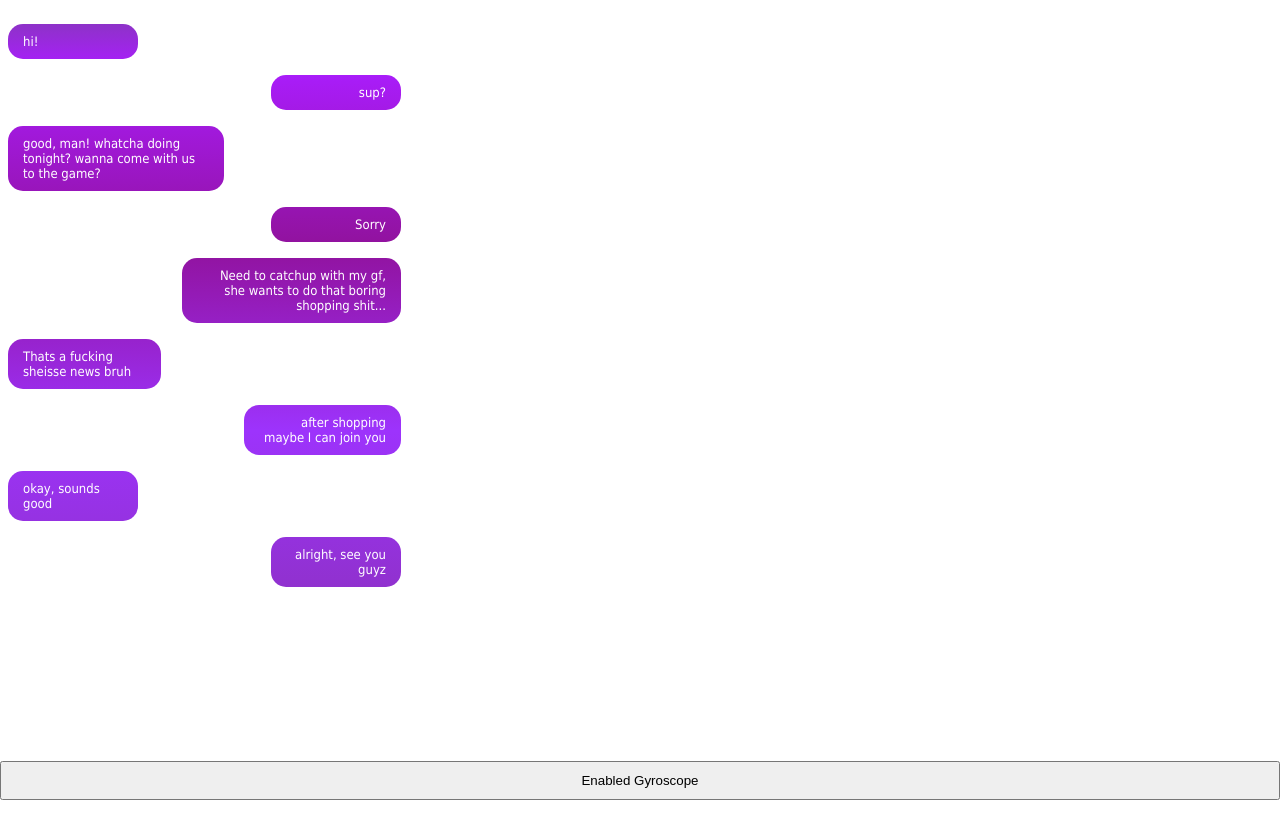
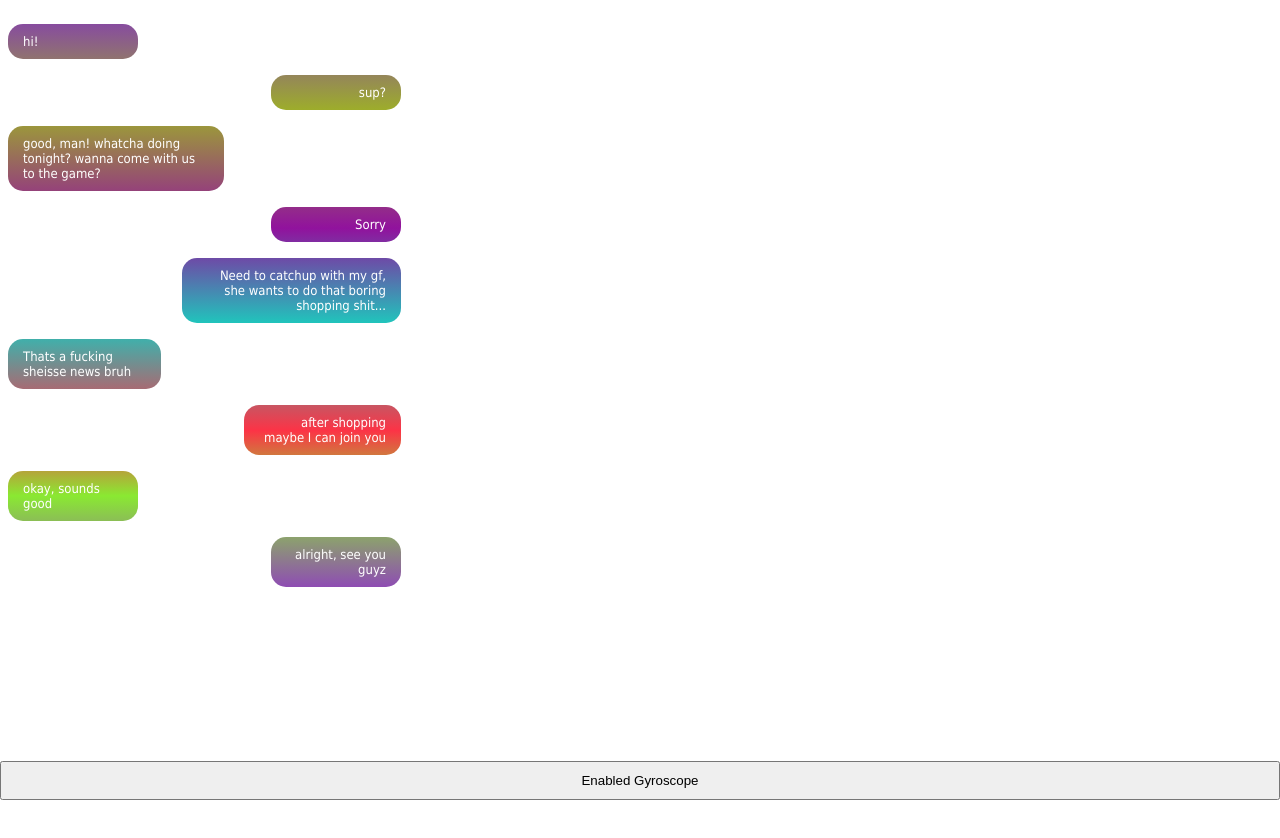
Before and after one commit to gokhanipek/cool-insta-gradient-bg, a React (Vite) app: page / in a window 1280 px wide. Shown: the top 838 px of the page. Built offline with nearby package versions, Linux system fonts and the light colour scheme.

Commit message:
bg position animation fix

```diff
--- a/src/App.css
+++ b/src/App.css
@@ -16,7 +16,7 @@
 .messages {
   overflow-y: auto;
   background-color: #fff;
-  background: linear-gradient(180deg, rgba(131,58,180,1) 0%, rgba(170,29,253,1) 10%, rgba(145,18,157,1) 40%, rgba(157,51,252,1) 71%, rgba(143,49,202,1) 100%);
+  background: linear-gradient(180deg, rgba(131,58,180,1) 0%, rgba(157,172,44,1) 17%, rgba(145,18,157,1) 37%, rgba(32,197,188,1) 53%, rgba(252,51,70,1) 71%, rgba(138,233,50,1) 82%, rgba(143,49,202,1) 100%);
   color: white;
   font-family: tahoma;
   font-weight: 400;
```
